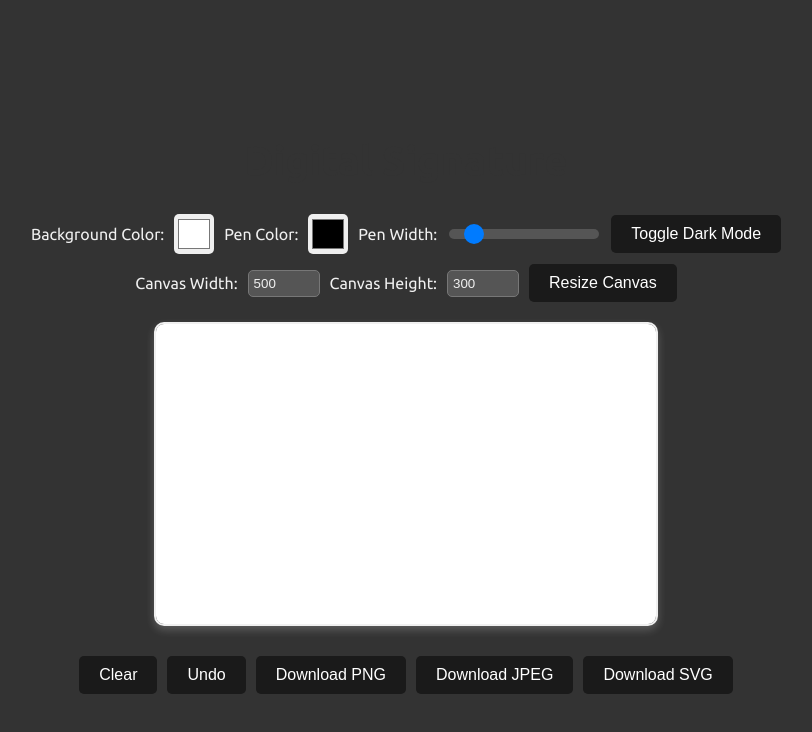
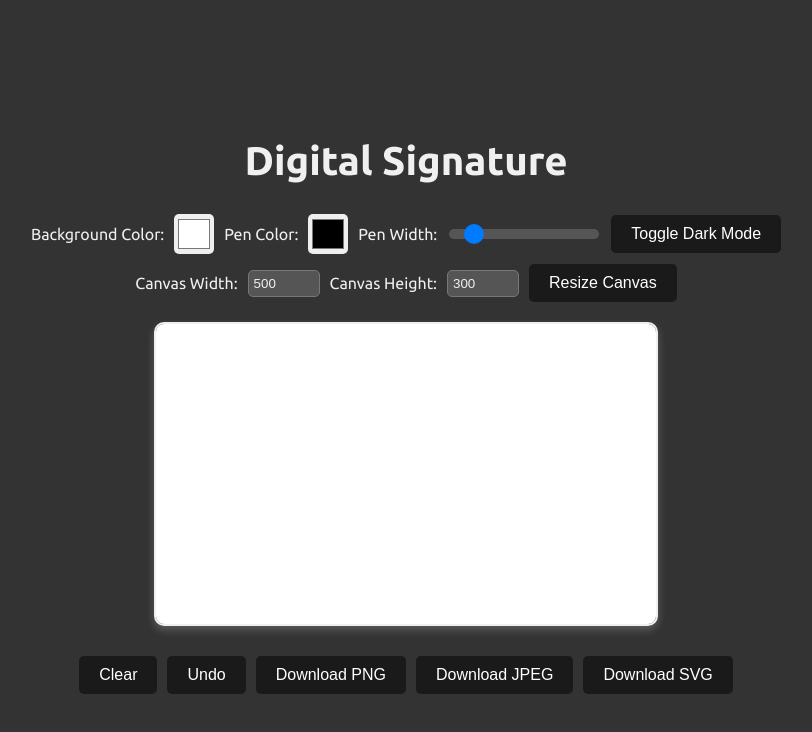
Before and after one commit to PrantikTechie/digital-signature, a plain HTML site: page index.html in a window 1280 px wide. Both pictures are taken after a click on the button "Toggle Dark Mode". Shown: the whole page, without its empty margins (234-1046 px from the left). Drawn offline with Linux system fonts and the light colour scheme.

Commit message:
Ensuring header visibility in dark mode

```diff
--- a/style.css
+++ b/style.css
@@ -16,6 +16,10 @@ h1 {
     margin-bottom: 20px;
     font-size: 2.5em;
     animation: fadeIn 1s ease-in-out;
+}
+
+.dark-mode h1 {
+    color: #f0f0f0; /* Ensure header text is visible in dark mode */
 }
 
 .controls {
```
